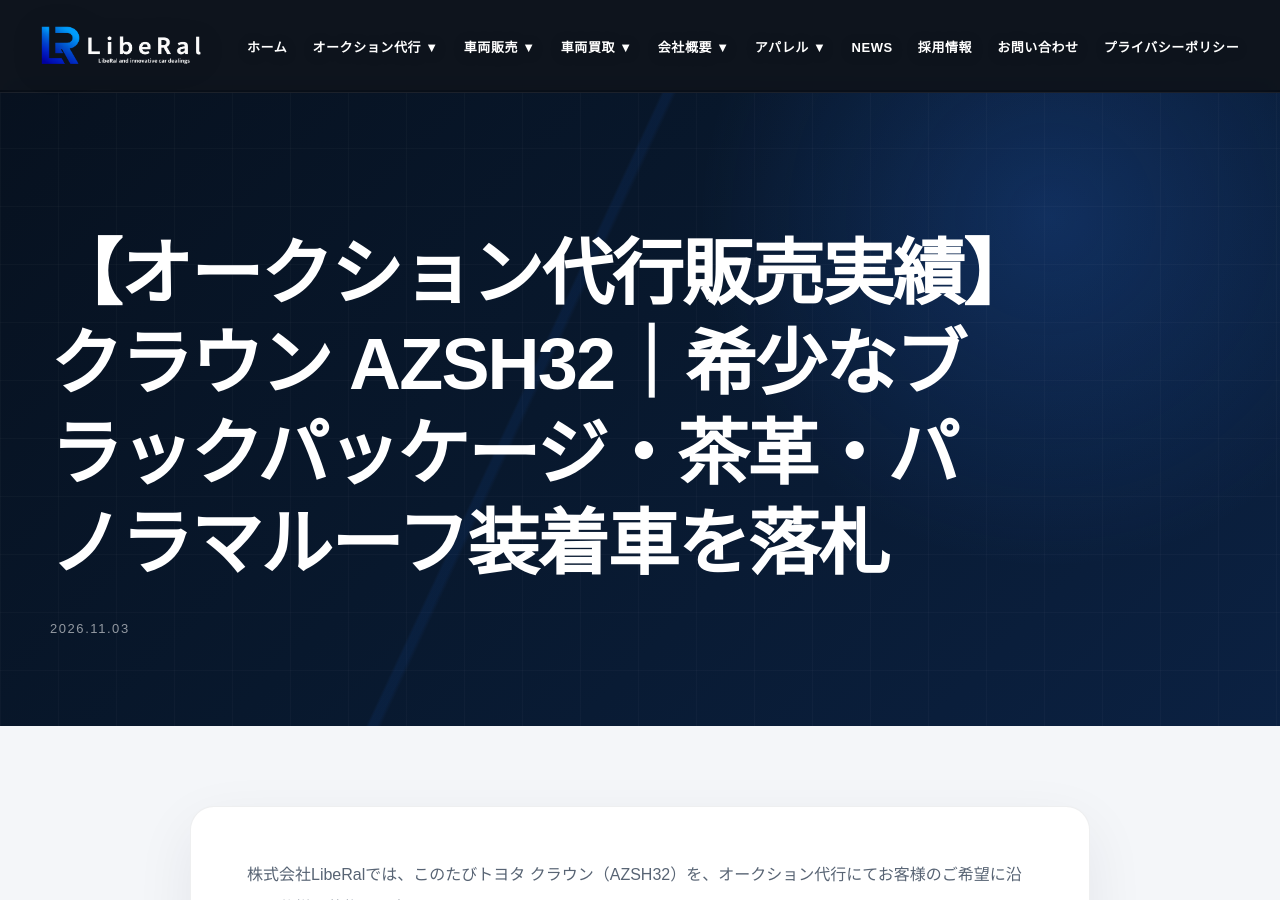
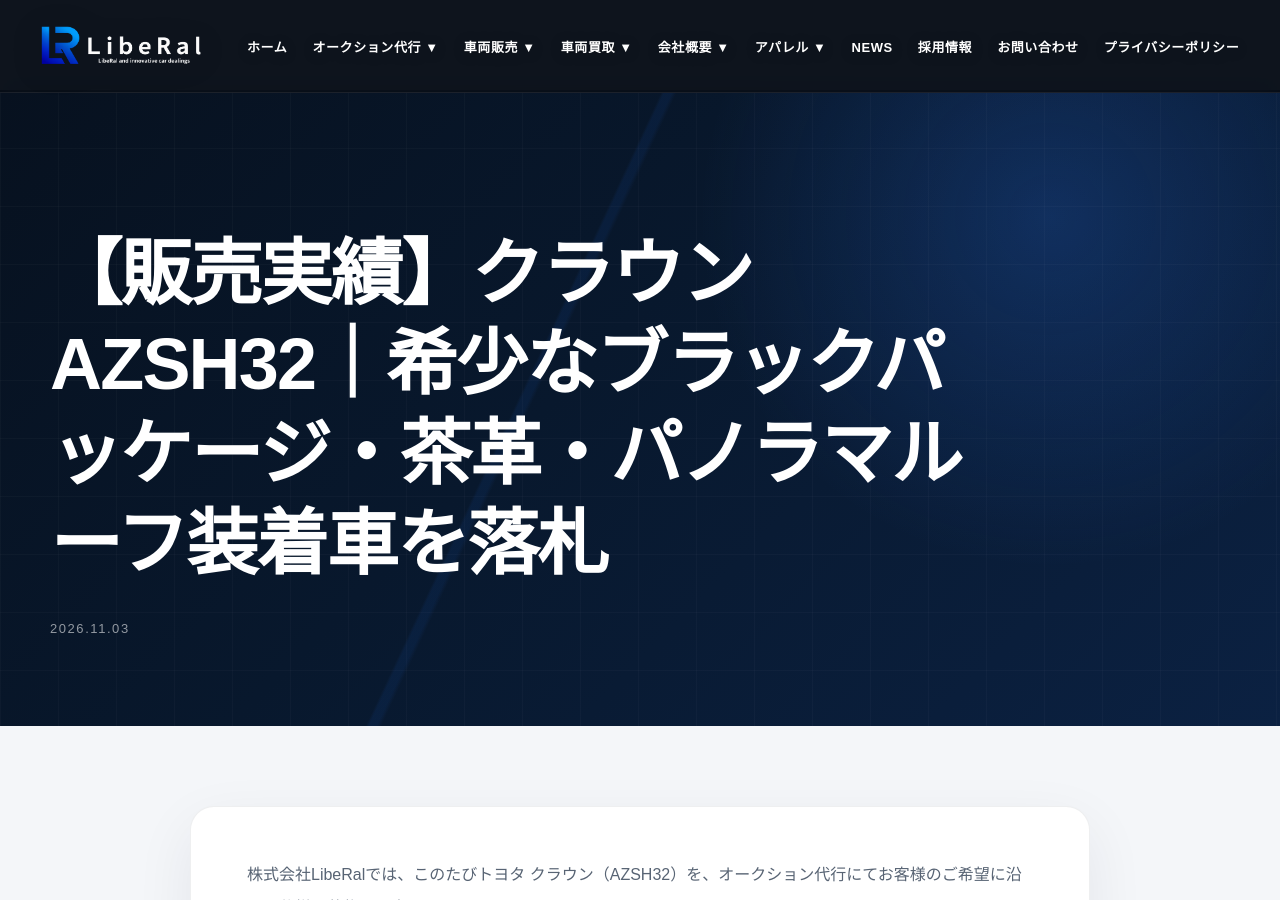
Before and after one commit to liberal0321/LibeRal., a Jekyll site: the page built from _posts/2026-11-03-crown-azsh32-auction.md, in a window 1280 px wide and 900 px high. Built offline with Jekyll 4.4.1, drawn with Linux system fonts in a browser that asks for light colours.

Commit message:
Update 2026-11-03-crown-azsh32-auction.md

```diff
--- a/_posts/2026-11-03-crown-azsh32-auction.md
+++ b/_posts/2026-11-03-crown-azsh32-auction.md
@@ -1,6 +1,6 @@
 ---
 layout: post
-title: "【オークション代行販売実績】クラウン AZSH32｜希少なブラックパッケージ・茶革・パノラマルーフ装着車を落札"
+title: "【販売実績】クラウン AZSH32｜希少なブラックパッケージ・茶革・パノラマルーフ装着車を落札"
 date: 2026-11-03
 categories: [news]
 ---
```
